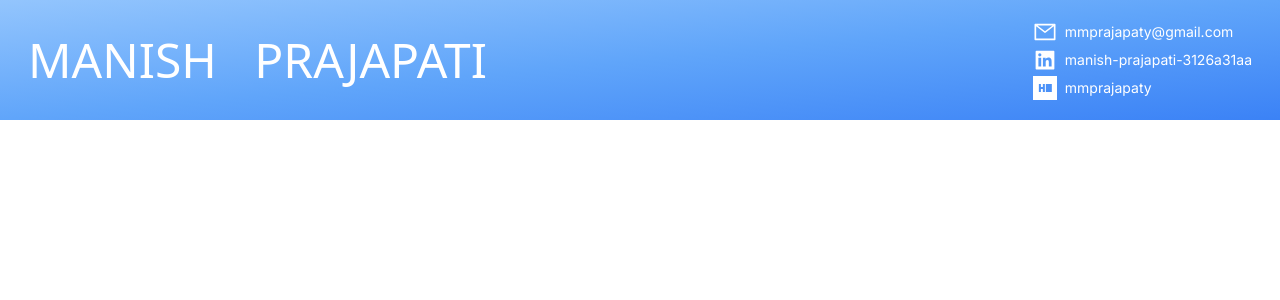
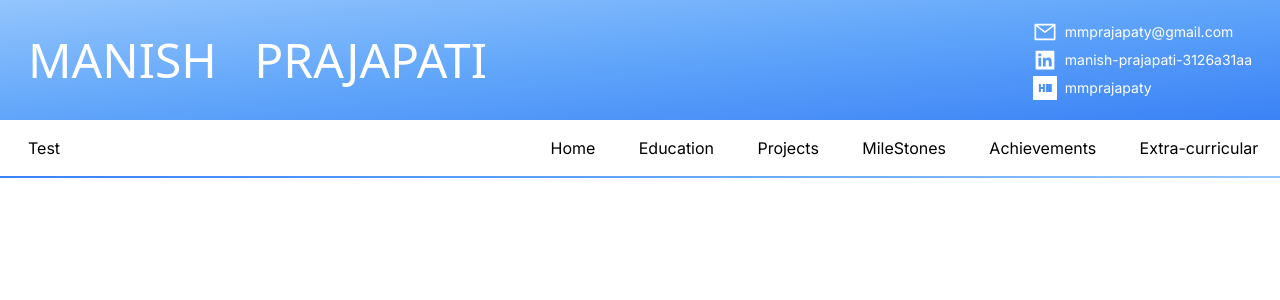
Before and after one commit to Manishhh24/manish-prajapati-resume, a Next.js app: page / in a window 1280 px wide. Shown: the top 300 px of the page. Built offline with nearby package versions, Linux system fonts and the light colour scheme.

Commit message:
navbar component coded

```diff
--- a/components/header/Navbar.tsx
+++ b/components/header/Navbar.tsx
@@ -1,9 +1,36 @@
 import React from "react";
 
 const Navbar = () => {
+  const menuItems = [
+    "Home",
+    "Education",
+    "Projects",
+    "MileStones",
+    "Achievements",
+    "Extra-curricular",
+  ];
+
   return (
     <>
-      <nav></nav>
+      <div className="">
+        <nav className="flex justify-between items-center pl-7">
+          <div className="w-1/5">Test</div>
+          <div className="w-3/5 flex flex-row">
+            <div className="flex flex-grow justify-around">
+              {menuItems.map((menuitem, i) => {
+                return (
+                  <div
+                    className={`flex flex-grow justify-around hover:text-blue-700 transition-all ease-in-out hover:underline hover:underline-offset-8 duration-300 hover:cursor-pointer`}
+                  >
+                    <div className="flex justify-around py-4">{menuitem}</div>
+                  </div>
+                );
+              })}
+            </div>
+          </div>
+        </nav>
+      </div>
+      <div className="bg-gradient-to-r from-blue-500 via-blue-400 to-blue-300 h-[2px] w-full"></div>
     </>
   );
 };
```
